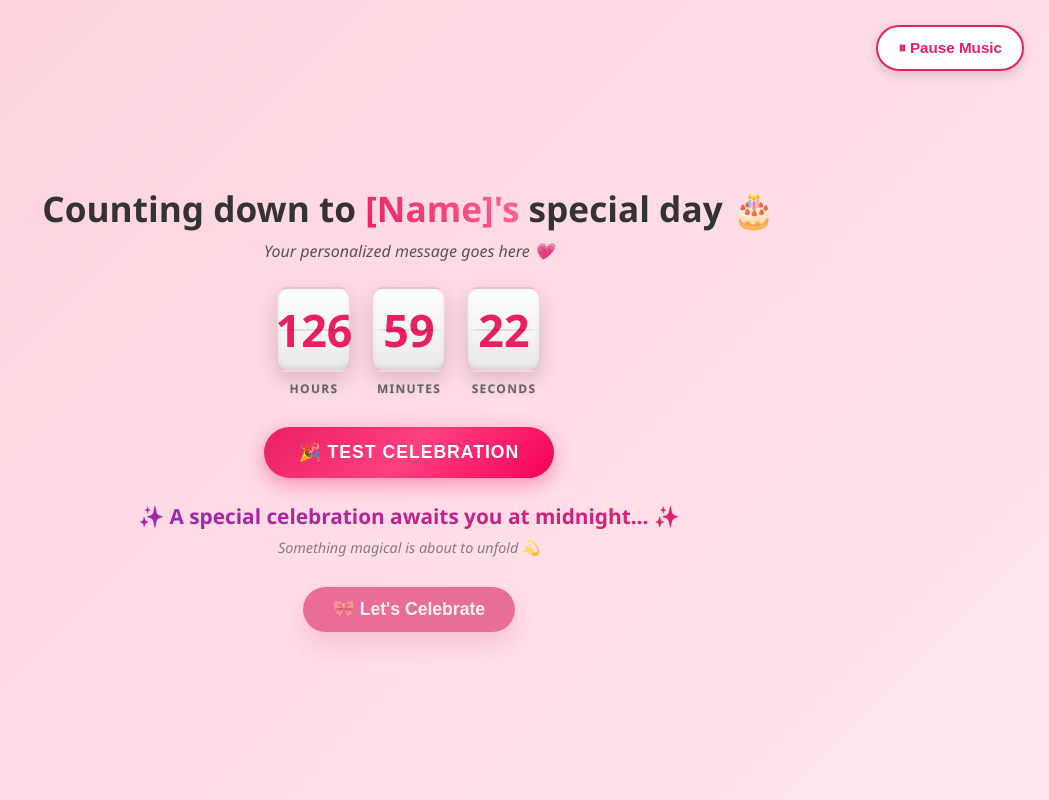
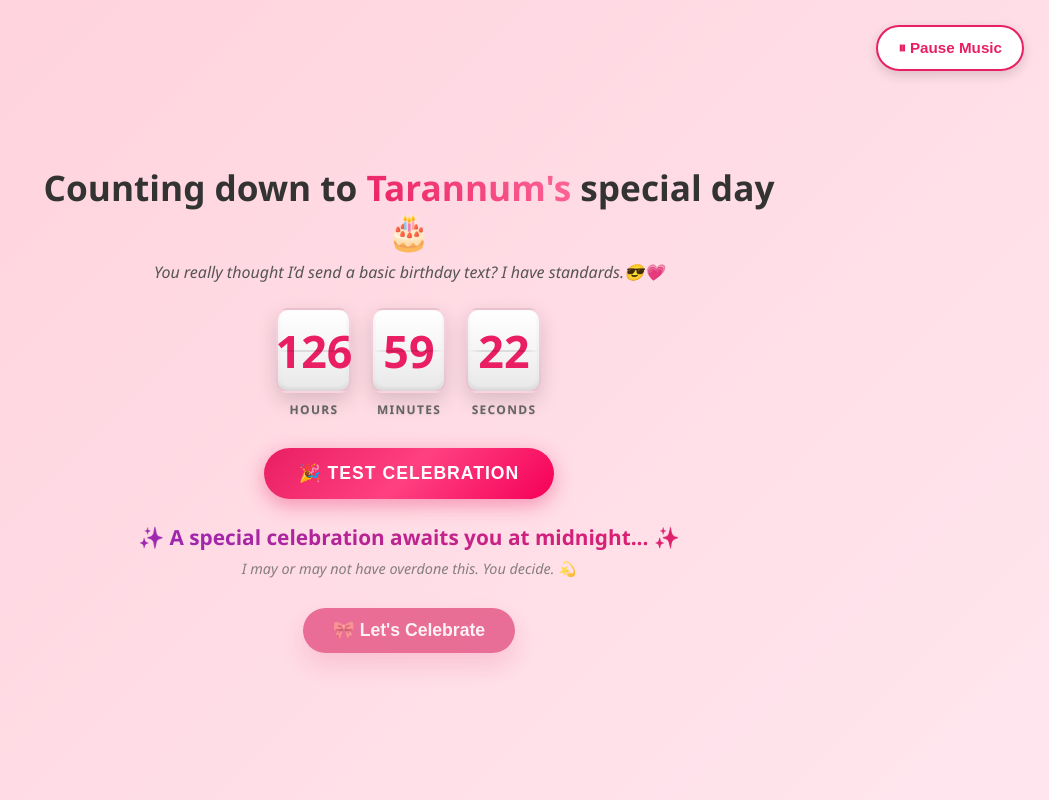
Before and after one commit to qalb-e-mashroor/birthday, a React (Vite) app: page / in a window 1280 px wide. Shown: the whole page, without its empty margins (231-1280 px from the left). Built offline with nearby package versions, Linux system fonts and the light colour scheme.

Commit message:
Update App.jsx

```diff
--- a/src/App.jsx
+++ b/src/App.jsx
@@ -96,16 +96,16 @@ function App() {
           <h1 id="heroTitle">
             {birthdayReached ? (
               <>
-                Happy Birthday <span className="highlight">[Name]</span> 🎂
+                Happy Birthday <span className="highlight">Tarannum</span> 🎂
               </>
             ) : (
               <>
-                Counting down to <span className="highlight">[Name]'s</span>{" "}
+                Counting down to <span className="highlight">Tarannum's</span>{" "}
                 special day 🎂
               </>
             )}
           </h1>
-          <p>Your personalized message goes here 💗</p>
+          <p>You really thought I’d send a basic birthday text? I have standards.😎💗</p>
         </section>
 
         <Countdown
@@ -119,7 +119,7 @@ function App() {
               ? "💖 Ready for your surprise! 💖"
               : "✨ A special celebration awaits you at midnight... ✨"}
           </h2>
-          <p className="teaser-hint">Something magical is about to unfold 💫</p>
+          <p className="teaser-hint">I may or may not have overdone this. You decide. 💫</p>
         </section>
 
         <button
@@ -155,7 +155,7 @@ function App() {
         </button>
         <MessageCard isActive={currentPage === 3} />
         <button className="page-nav-btn" onClick={() => goToPage(4)}>
-          📸 View Our Memories
+          📸 Bet you didn’t expect this 😉
         </button>
       </div>
 
@@ -170,8 +170,8 @@ function App() {
         </button>
         <Gallery isActive={currentPage === 4} />
         <section className="final">
-          <h2 className="final-message">💖 Forever Yours — [Your Name] 💖</h2>
-          <p className="final-subtitle">Your personalized closing message ✨</p>
+          <h2 className="final-message">💖 Not doing the bare minimum since day one — Dilshad Siddique 💖</h2>
+          <p className="final-subtitle">May this year bring you everything you pretend you don’t want but secretly deserve ✨</p>
         </section>
       </div>
 
```
